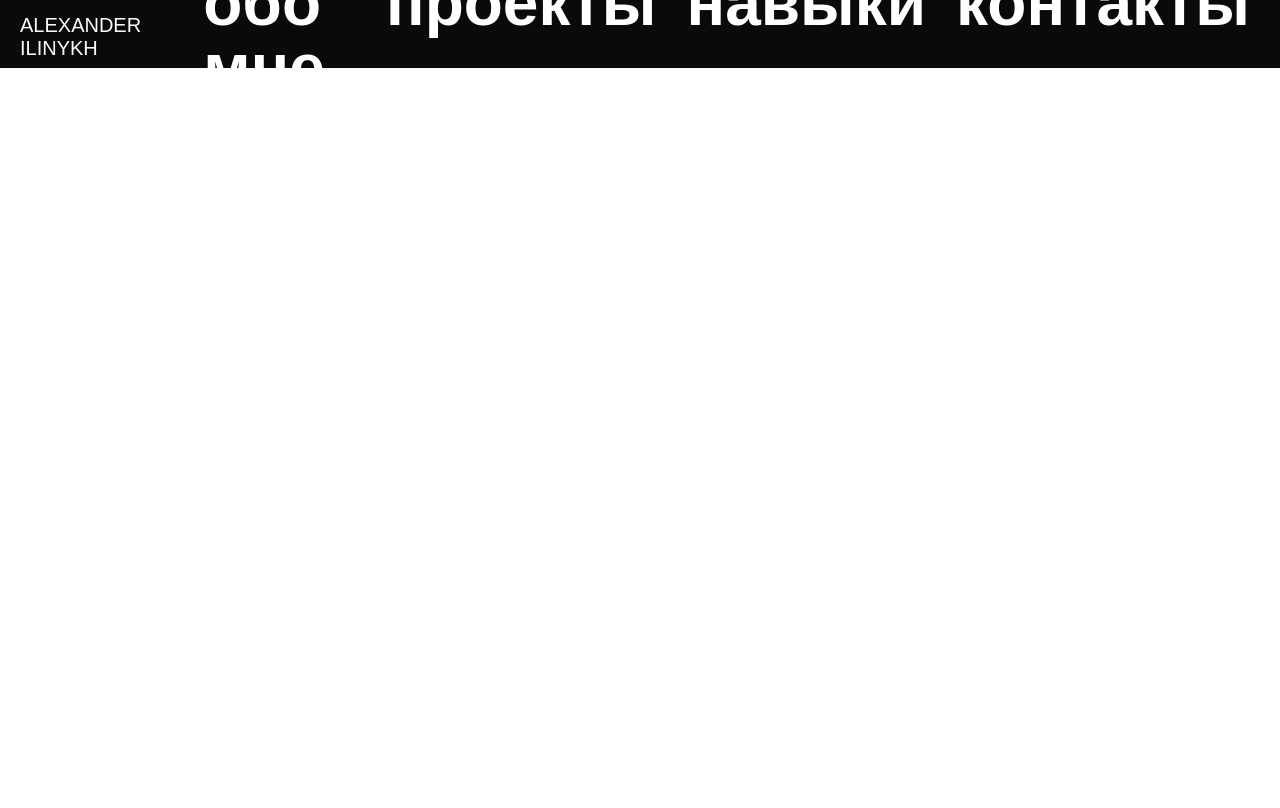
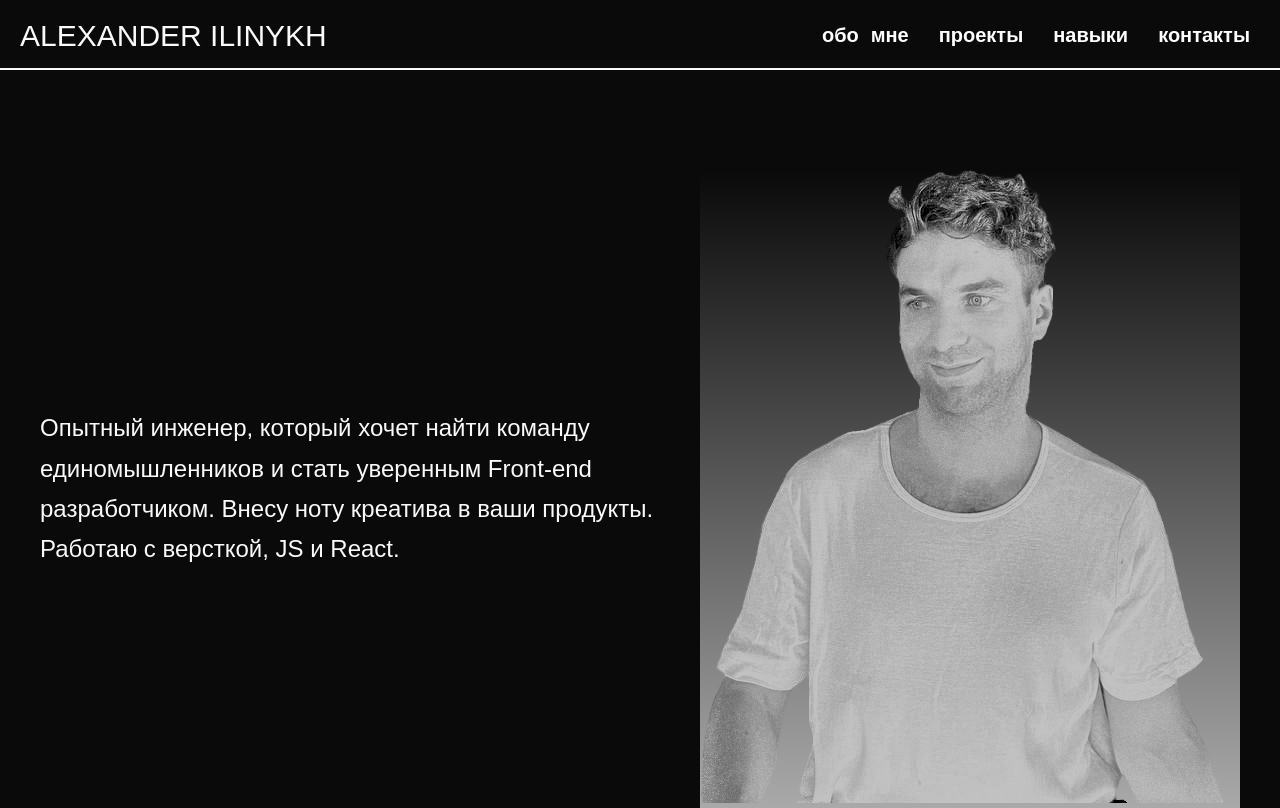
Before and after one commit to AleksandrIlinykh/portfolio, a React (Create React App) app: page / in a window 1280 px wide. Built offline with nearby package versions, Linux system fonts and the light colour scheme; a web font is replaced by a local one.

Commit message:
reset <a> css

```diff
--- a/src/components/app/App.js
+++ b/src/components/app/App.js
@@ -1,10 +1,14 @@
 import Header from "../header/header";
+import Home from "../home/home";
 
 import appStyles from "./app.module.css";
 function App() {
   return (
-    <div className="App">
+    <div className={appStyles.app}>
       <Header />
+      <div className={appStyles.content}>
+        <Home />
+      </div>
     </div>
   );
 }
--- a/src/components/app/app.module.css
+++ b/src/components/app/app.module.css
@@ -1,6 +1,10 @@
-
-
 .app{
-  height: 100vh;
   width: 100vw;
 }
+
+.content {
+  width: 100%;
+  position: relative;
+  top: 70px;
+  scroll-behavior: smooth;
+}
--- a/src/components/common/common.module.css
+++ b/src/components/common/common.module.css
@@ -1,16 +1,25 @@
 .headerTextLogo {
-  font-family: Source Code Pro, Arial, sans-serif;
+  font-family: 'Source Code Pro', Arial, sans-serif;
   font-style: normal;
   font-weight: 500;
-  font-size: 20px;
+  font-size: 30px;
   color: var(--text-color);
 }
 
 .headerTextLink {
-  font-family: Source Code Pro, Arial, sans-serif;
+  font-family: 'Source Code Pro', Arial, sans-serif;
   font-style: normal;
   font-weight: 700;
-  font-size: 64px;
-  line-height: 64px;
+  font-size: 20px;
+  line-height: auto;
   color: var(--text-color);
 }
+
+.homeText {
+  font-family: 'Source Code Pro', Arial, sans-serif;
+  font-style: normal;
+  font-weight: 500;
+  font-size: 24px;
+  line-height: 168%;
+  color: var(--text-color);
+}
--- /dev/null
+++ b/src/components/home/home.jsx
@@ -0,0 +1,24 @@
+import homeStyles from "./home.module.css";
+import myPhoto from "../../images/myPhoto.png";
+import arrowDown from "../../images/arrow-down.png";
+import cv from "../../files/cv-alexander-ilinykh.pdf";
+export default function Home() {
+  return (
+    <>
+      <div className={homeStyles.home} id="home">
+        <div className={homeStyles.content}>
+          <section className={homeStyles.about}>
+            <p className={homeStyles.text}>
+              Опытный инженер, который хочет найти команду единомышленников и
+              стать уверенным Front-end разработчиком. Внесу ноту креатива в
+              ваши продукты. Работаю с версткой, JS и React.
+            </p>
+          </section>
+          <div className={homeStyles.gradient}>
+            <img src={myPhoto} alt="" className={homeStyles.img} />
+          </div>
+        </div>
+      </div>
+    </>
+  );
+}
--- /dev/null
+++ b/src/components/home/home.module.css
@@ -0,0 +1,36 @@
+.home {
+  position: relative;
+  display: flex;
+  justify-content: space-around;
+  align-items: center;
+  background-color: var(--background-main);
+  color: var(--text-main);
+  height: 100%;
+}
+
+.content {
+  composes: homeText from "../common/common.module.css";
+  margin-top: 100px;
+  max-width: 1200px;
+  display: flex;
+  align-items: center;
+}
+
+
+.gradient {
+  z-index: 1;
+  background: linear-gradient(to bottom, rgba(255, 255, 255,0) 0%,rgba(255, 255, 255,0.65) 100%); /* W3C */
+  display:block;
+}
+
+.img {
+  position:relative;
+  z-index:-1;
+  display:block;
+}
+
+@media screen and (max-width: 1200px) {
+  .content {
+    flex-direction: column-reverse;
+  }
+}
--- a/src/index.css
+++ b/src/index.css
@@ -4,6 +4,8 @@
 :root {
   --background-main: #0A0A0A;
   --text-main: #FAFAFA;
+
+  --link-active: #00D4AE;
 }
 
 *{
@@ -15,3 +17,8 @@
 ol, ul {
 	list-style: none;
 }
+
+a {
+  text-decoration: none;
+  color:inherit
+}
```
